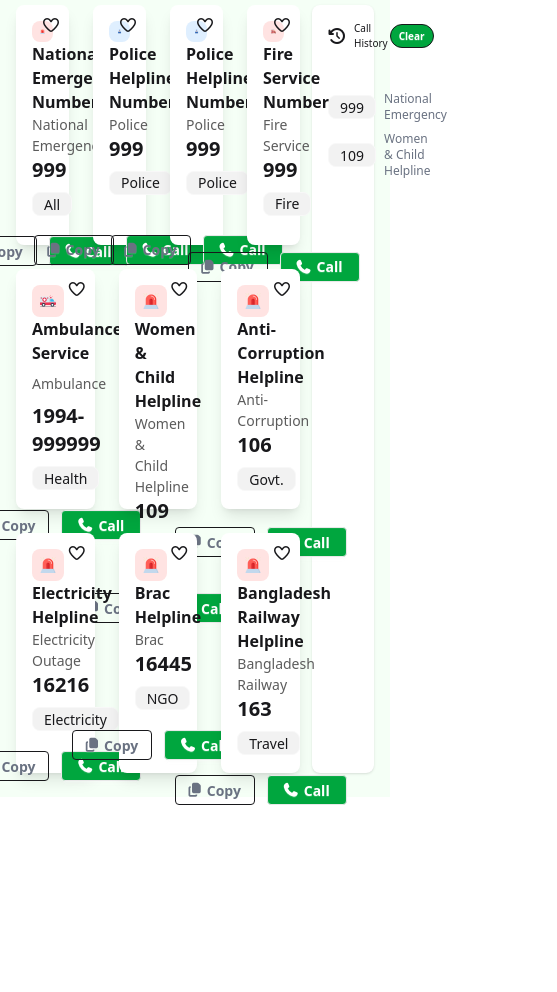
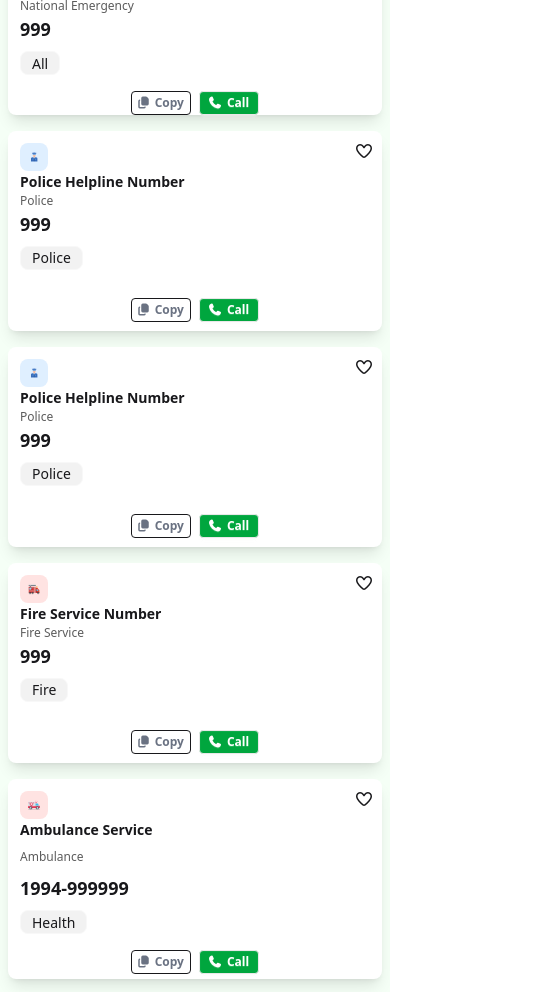
Before and after one commit to oniichan28/B12-A5-Emergency-Hotline, a plain HTML site: page index.html in a window 390 px wide. Shown: the part 361-1353 px from the top of the page, 557 px wide, since content can reach past the window. Before the commit the page ends 1166 px from the top, so only its background shows below. Drawn offline with nearby package versions, Linux system fonts and the light colour scheme.

Commit message:
responsive added for mobile display

```diff
--- a/index.html
+++ b/index.html
@@ -4,215 +4,199 @@
     <meta charset="UTF-8">
     <meta name="viewport" content="width=device-width, initial-scale=1.0">
     <title>Emergency Service Directory</title>
-    <!-- Daisy UI CDN -->
     <link href="https://cdn.jsdelivr.net/npm/daisyui@5" rel="stylesheet" type="text/css" />
-    <!-- Tailwind CSS CDN -->
-<script src="https://cdn.jsdelivr.net/npm/@tailwindcss/browser@4"></script>
-<!-- Font Awesome CDN -->
- <link rel="stylesheet" href="https://cdnjs.cloudflare.com/ajax/libs/font-awesome/7.0.0/css/all.min.css" integrity="sha512-DxV+EoADOkOygM4IR9yXP8Sb2qwgidEmeqAEmDKIOfPRQZOWbXCzLC6vjbZyy0vPisbH2SyW27+ddLVCN+OMzQ==" crossorigin="anonymous" referrerpolicy="no-referrer" />
+    <script src="https://cdn.jsdelivr.net/npm/@tailwindcss/browser@4"></script>
+    <link rel="stylesheet" href="https://cdnjs.cloudflare.com/ajax/libs/font-awesome/7.0.0/css/all.min.css" integrity="sha512-DxV+EoADOkOygM4IR9yXP8Sb2qwgidEmeqAEmDKIOfPRQZOWbXCzLC6vjbZyy0vPisbH2SyW27+ddLVCN+OMzQ==" crossorigin="anonymous" referrerpolicy="no-referrer" />
 </head>
 <body>
    <header>
-     <!-- Navbar Here -->
-     <div class="navbar bg-base-100 shadow-sd mt-5">
+     <div class="navbar bg-base-100 shadow-sd mt-5 px-2 md:px-0">
   <div class="flex-1">
-    <a class="btn btn-ghost text-xl">
-    <img src="./assets/logo.png" class="w-[50px] h-[50px]" alt="">
-    <h3 class="text-2xl text-[#006747] font-bold w-[135px]h-[45px] ">Emergency <br> Service</h3>
+    <a class="btn btn-ghost text-xl flex items-center gap-2">
+    <img src="./assets/logo.png" class="w-[40px] h-[40px] md:w-[50px] md:h-[50px]" alt="">
+    <h3 class="text-lg md:text-2xl text-[#006747] font-bold w-[110px] md:w-[135px] h-[35px] md:h-[45px]">Emergency <br> Service</h3>
   </a>
   </div>
-  <div class="flex-none flex items-center gap-4">
-    <div class="flex items-center gap-2">
-      <div class="w-[120px] h-[50px] rounded-[50px] justify-center items-center text-center content-center flex font-bold bg-[#41FF6B]/10 gap-2 opacity-10%">
+  <div class="flex-none flex items-center gap-2 md:gap-4">
+    <div class="flex items-center gap-1 md:gap-2">
+      <div class="w-[70px] md:w-[120px] h-[35px] md:h-[50px] rounded-[50px] justify-center items-center text-center content-center flex font-bold bg-[#41FF6B]/10 gap-1 md:gap-2 opacity-10%">
         <span id="heartCount" class="font-bold">0</span>
-      <img src="./assets/heart.png" class="w-[25px] h-[25px]" alt="">
+      <img src="./assets/heart.png" class="w-[18px] md:w-[25px] h-[18px] md:h-[25px]" alt="">
       </div>
-     <div class="w-[120px] h-[50px] rounded-[50px] justify-center items-center text-center content-center flex font-bold bg-[#41FF6B]/10 gap-2 opacity-10%"> <span id="coinCount" class="font-bold">100</span>
-      <img src="./assets/coin.png" class="w-[25px] h-[25px]" alt="">
+     <div class="w-[70px] md:w-[120px] h-[35px] md:h-[50px] rounded-[50px] justify-center items-center text-center content-center flex font-bold bg-[#41FF6B]/10 gap-1 md:gap-2 opacity-10%"> <span id="coinCount" class="font-bold">100</span>
+      <img src="./assets/coin.png" class="w-[18px] md:w-[25px] h-[18px] md:h-[25px]" alt="">
     </div>
-      <span id="" class="bg-[#00A63E] w-[120px] h-[50px] rounded-[50px] justify-center items-center text-center content-center text-white font-bold">0 Copy</span>
+      <span id="" class="bg-[#00A63E] w-[70px] md:w-[120px] h-[35px] md:h-[50px] rounded-[50px] justify-center items-center text-center content-center text-white font-bold text-xs md:text-base">0 Copy</span>
     </div>
   </div>
 </div>
-<!-- Banner Section Here -->
- <section class="bg-gradient-to-b from-[#013223] via-[#006747] to-[#013223] max-w-full h-[240px] flex flex-col justify-center items-center mt-4">
-  <img src="./assets/logo-dark.png" class="w-[90px] h-[90px]" alt="">
-  <h1 class="font-bold text-white text-4xl mt-2">Emergency Service Directory</h1>
-  <h3 class="font-semibold mt-4 text-white">Government Emergency Services at Your Fingertip – A Project by  Government of the People’s Republic of Bangladesh</h3>
+ <section class="bg-gradient-to-b from-[#013223] via-[#006747] to-[#013223] max-w-full h-[160px] md:h-[240px] flex flex-col justify-center items-center mt-4 px-2">
+  <img src="./assets/logo-dark.png" class="w-[60px] h-[60px] md:w-[90px] md:h-[90px]" alt="">
+  <h1 class="font-bold text-white text-2xl md:text-4xl mt-2 text-center">Emergency Service Directory</h1>
+  <h3 class="font-semibold mt-2 md:mt-4 text-white text-xs md:text-base text-center">Government Emergency Services at Your Fingertip – A Project by  Government of the People’s Republic of Bangladesh</h3>
  </section>
    </header>
 
-<!-- Card Section Here -->
-<main class="mx-auto px-4 py-6 md:py-10 grid grid-cols-5 gap-3 bg-[#F5FFF6]">
+<main class="mx-auto px-2 md:px-4 py-4 md:py-6 grid grid-cols-1 md:grid-cols-5 gap-3 bg-[#F5FFF6]">
 
-  <div class="col-span-4 flex flex-col gap-6">
+  <div class="md:col-span-4 flex flex-col gap-4 md:gap-6">
 
-    <div class="grid grid-cols-4 gap-6">
+    <div class="grid grid-cols-1 sm:grid-cols-2 md:grid-cols-4 gap-4 md:gap-6">
       <section>
-        <div class="h-[240px] card bg-white shadow-lg border-gray-500 p-4 relative">
+        <div class="h-[200px] md:h-[240px] card bg-white shadow-lg border-gray-500 p-3 md:p-4 relative">
           <button class="absolute top-2 right-2"><i class="fa-regular fa-heart"></i></button>
-          <img src="./assets/emergency.png" class="w-[32px] h-[32px] bg-[#FFE3E2] rounded-lg p-2" alt="">
-          <h3 class="font-bold text-[16px]">National Emergency <br> Number</h3>
-          <p class="text-[#5C5C5C] text-[14px]">National Emergency</p>
-          <h2 class="font-bold text-xl">999</h2>
+          <img src="./assets/emergency.png" class="w-[28px] h-[28px] md:w-[32px] md:h-[32px] bg-[#FFE3E2] rounded-lg p-2" alt="">
+          <h3 class="font-bold text-[14px] md:text-[16px]">National Emergency <br> Number</h3>
+          <p class="text-[#5C5C5C] text-[12px] md:text-[14px]">National Emergency</p>
+          <h2 class="font-bold text-lg md:text-xl">999</h2>
           <span class="badge bg-[#F2F2F2] mt-2">All</span>
-          <div class="flex justify-center gap-3 mt-5">
-            <button class="btn btn-outline w-[80px] h-[30px] text-gray-500"><i class="fa-solid fa-copy"></i> Copy</button>
-            <button class="btn bg-[#00A63E] call-btn
- text-white w-[80px] h-[30px]"><i class="fa-solid fa-phone"></i> Call</button>
+          <div class="flex justify-center gap-2 md:gap-3 mt-4 md:mt-5">
+            <button class="btn btn-outline w-[60px] md:w-[80px] h-[24px] md:h-[30px] text-gray-500 text-xs md:text-base"><i class="fa-solid fa-copy"></i> Copy</button>
+            <button class="btn bg-[#00A63E] call-btn text-white w-[60px] md:w-[80px] h-[24px] md:h-[30px] text-xs md:text-base"><i class="fa-solid fa-phone"></i> Call</button>
           </div>
         </div>
       </section>
       <section>
-        <div class="h-[240px] card bg-white shadow-lg border-gray-500 p-4 relative">
+        <div class="h-[200px] md:h-[240px] card bg-white shadow-lg border-gray-500 p-3 md:p-4 relative">
           <button class="absolute top-2 right-2"><i class="fa-regular fa-heart"></i></button>
-          <img src="./assets/police.png" class="w-[32px] h-[32px] bg-[#DFEFFF] rounded-lg p-2" alt="">
-          <h3 class="font-bold text-[16px]">Police Helpline Number</h3>
-          <p class="text-[#5C5C5C] text-[14px]">Police</p>
-          <h2 class="font-bold text-xl">999</h2>
+          <img src="./assets/police.png" class="w-[28px] h-[28px] md:w-[32px] md:h-[32px] bg-[#DFEFFF] rounded-lg p-2" alt="">
+          <h3 class="font-bold text-[14px] md:text-[16px]">Police Helpline Number</h3>
+          <p class="text-[#5C5C5C] text-[12px] md:text-[14px]">Police</p>
+          <h2 class="font-bold text-lg md:text-xl">999</h2>
           <span class="badge bg-[#F2F2F2] mt-2">Police</span>
-          <div class="flex justify-center gap-3 mt-10">
-            <button class="btn btn-outline w-[80px] h-[30px] text-gray-500"><i class="fa-solid fa-copy"></i> Copy</button>
-            <button class="btn bg-[#00A63E] call-btn text-white w-[80px] h-[30px]"><i class="fa-solid fa-phone"></i> Call</button>
+          <div class="flex justify-center gap-2 md:gap-3 mt-7 md:mt-10">
+            <button class="btn btn-outline w-[60px] md:w-[80px] h-[24px] md:h-[30px] text-gray-500 text-xs md:text-base"><i class="fa-solid fa-copy"></i> Copy</button>
+            <button class="btn bg-[#00A63E] call-btn text-white w-[60px] md:w-[80px] h-[24px] md:h-[30px] text-xs md:text-base"><i class="fa-solid fa-phone"></i> Call</button>
           </div>
         </div>
       </section>
       <section>
-        <div class="h-[240px] card bg-white shadow-lg border-gray-500 p-4 relative">
+        <div class="h-[200px] md:h-[240px] card bg-white shadow-lg border-gray-500 p-3 md:p-4 relative">
           <button class="absolute top-2 right-2"><i class="fa-regular fa-heart"></i></button>
-          <img src="./assets/police.png" class="w-[32px] h-[32px] bg-[#DFEFFF] rounded-lg p-2" alt="">
-          <h3 class="font-bold text-[16px]">Police Helpline Number</h3>
-          <p class="text-[#5C5C5C] text-[14px]">Police</p>
-          <h2 class="font-bold text-xl">999</h2>
+          <img src="./assets/police.png" class="w-[28px] h-[28px] md:w-[32px] md:h-[32px] bg-[#DFEFFF] rounded-lg p-2" alt="">
+          <h3 class="font-bold text-[14px] md:text-[16px]">Police Helpline Number</h3>
+          <p class="text-[#5C5C5C] text-[12px] md:text-[14px]">Police</p>
+          <h2 class="font-bold text-lg md:text-xl">999</h2>
           <span class="badge bg-[#F2F2F2] mt-2">Police</span>
-          <div class="flex justify-center gap-3 mt-10">
-            <button class="btn btn-outline w-[80px] h-[30px] text-gray-500"><i class="fa-solid fa-copy"></i> Copy</button>
-            <button class="btn bg-[#00A63E] call-btn
- text-white w-[80px] h-[30px]"><i class="fa-solid fa-phone"></i> Call</button>
+          <div class="flex justify-center gap-2 md:gap-3 mt-7 md:mt-10">
+            <button class="btn btn-outline w-[60px] md:w-[80px] h-[24px] md:h-[30px] text-gray-500 text-xs md:text-base"><i class="fa-solid fa-copy"></i> Copy</button>
+            <button class="btn bg-[#00A63E] call-btn text-white w-[60px] md:w-[80px] h-[24px] md:h-[30px] text-xs md:text-base"><i class="fa-solid fa-phone"></i> Call</button>
           </div>
         </div>
       </section>
        <section>
-        <div class="h-[240px] card bg-white shadow-lg border-gray-500 p-4 relative">
+        <div class="h-[200px] md:h-[240px] card bg-white shadow-lg border-gray-500 p-3 md:p-4 relative">
           <button class="absolute top-2 right-2"><i class="fa-regular fa-heart"></i></button>
-          <img src="./assets/fire-service.png" class="w-[32px] h-[32px] bg-[#FFE3E2] rounded-lg p-2" alt="">
-          <h3 class="font-bold text-[16px]">Fire Service Number</h3>
-          <p class="text-[#5C5C5C] text-[14px]">Fire Service</p>
-          <h2 class="font-bold text-xl">999</h2>
+          <img src="./assets/fire-service.png" class="w-[28px] h-[28px] md:w-[32px] md:h-[32px] bg-[#FFE3E2] rounded-lg p-2" alt="">
+          <h3 class="font-bold text-[14px] md:text-[16px]">Fire Service Number</h3>
+          <p class="text-[#5C5C5C] text-[12px] md:text-[14px]">Fire Service</p>
+          <h2 class="font-bold text-lg md:text-xl">999</h2>
           <span class="badge bg-[#F2F2F2] mt-2">Fire</span>
-          <div class="flex justify-center gap-3 mt-9">
-            <button class="btn btn-outline w-[80px] h-[30px] text-gray-500"><i class="fa-solid fa-copy"></i> Copy</button>
-            <button class="btn bg-[#00A63E] call-btn
- text-white w-[80px] h-[30px]"><i class="fa-solid fa-phone"></i> Call</button>
+          <div class="flex justify-center gap-2 md:gap-3 mt-7 md:mt-9">
+            <button class="btn btn-outline w-[60px] md:w-[80px] h-[24px] md:h-[30px] text-gray-500 text-xs md:text-base"><i class="fa-solid fa-copy"></i> Copy</button>
+            <button class="btn bg-[#00A63E] call-btn text-white w-[60px] md:w-[80px] h-[24px] md:h-[30px] text-xs md:text-base"><i class="fa-solid fa-phone"></i> Call</button>
           </div>
         </div>
       </section>
     </div>
 
-    <div class="grid grid-cols-3 gap-6">
+    <div class="grid grid-cols-1 sm:grid-cols-2 md:grid-cols-3 gap-4 md:gap-6">
         <section>
-<div class=" h-[240px] card bg-white shadow-lg border-gray-500 p-4 relative">
-  <button class="absolute top-2 right-2  "><i class="fa-regular fa-heart"></i></button>
-  <img src="./assets/ambulance.png" class="w-[32px] h-[32px] bg-[#FFE3E2] bg-cover bg-center rounded-lg p-2" alt="">
-  <h3 class="font-bold text-[16px] mt2-">Ambulance Service</h3>
-  <p class="text-[#5C5C5C] text-[14px] mt-2">Ambulance</p>
-  <h2 class="font-bold text-xl mt-2">1994-999999</h2>
-  <span class="badge bg-[#F2F2F2] mt-2 ">Health</span>
-  <div class="flex justify-center gap-3 mt-5 ">
-        <button class="btn btn-outline w-[80px] h-[30px] text-gray-500"><i class="fa-solid fa-copy"></i> Copy</button>
-        <button class="btn bg-[#00A63E] call-btn
- text-white w-[80px] h-[30px]"> <i class="fa-solid fa-phone"></i>Call</button>
+<div class="h-[200px] md:h-[240px] card bg-white shadow-lg border-gray-500 p-3 md:p-4 relative">
+  <button class="absolute top-2 right-2"><i class="fa-regular fa-heart"></i></button>
+  <img src="./assets/ambulance.png" class="w-[28px] h-[28px] md:w-[32px] md:h-[32px] bg-[#FFE3E2] bg-cover bg-center rounded-lg p-2" alt="">
+  <h3 class="font-bold text-[14px] md:text-[16px] mt2-">Ambulance Service</h3>
+  <p class="text-[#5C5C5C] text-[12px] md:text-[14px] mt-2">Ambulance</p>
+  <h2 class="font-bold text-lg md:text-xl mt-2">1994-999999</h2>
+  <span class="badge bg-[#F2F2F2] mt-2">Health</span>
+  <div class="flex justify-center gap-2 md:gap-3 mt-4 md:mt-5">
+        <button class="btn btn-outline w-[60px] md:w-[80px] h-[24px] md:h-[30px] text-gray-500 text-xs md:text-base"><i class="fa-solid fa-copy"></i> Copy</button>
+        <button class="btn bg-[#00A63E] call-btn text-white w-[60px] md:w-[80px] h-[24px] md:h-[30px] text-xs md:text-base"> <i class="fa-solid fa-phone"></i>Call</button>
       </div>
 </div>
   </section>
     <section>
-<div class=" h-[240px] card bg-white shadow-lg border-gray-500 p-4 relative">
-  <button class="absolute top-2 right-2  "><i class="fa-regular fa-heart"></i></button>
-  <img src="./assets/emergency.png" class="w-[32px] h-[32px] bg-[#FFE3E2] bg-cover bg-center rounded-lg p-2" alt="">
-  <h3 class="font-bold text-[16px]">Women & Child Helpline</h3>
-  <p class="text-[#5C5C5C] text-[14px]">Women & Child Helpline</p>
-  <h2 class="font-bold text-xl">109</h2>
-  <span class="badge bg-[#F2F2F2] mt-2 ">Help</span>
-  <div class="flex justify-center gap-3 mt-9 ">
-        <button class="btn btn-outline w-[80px] h-[30px] text-gray-500"><i class="fa-solid fa-copy"></i> Copy</button>
-        <button class="btn bg-[#00A63E] call-btn
- text-white w-[80px] h-[30px]"> <i class="fa-solid fa-phone"></i>Call</button>
+<div class="h-[200px] md:h-[240px] card bg-white shadow-lg border-gray-500 p-3 md:p-4 relative">
+  <button class="absolute top-2 right-2"><i class="fa-regular fa-heart"></i></button>
+  <img src="./assets/emergency.png" class="w-[28px] h-[28px] md:w-[32px] md:h-[32px] bg-[#FFE3E2] bg-cover bg-center rounded-lg p-2" alt="">
+  <h3 class="font-bold text-[14px] md:text-[16px]">Women & Child Helpline</h3>
+  <p class="text-[#5C5C5C] text-[12px] md:text-[14px]">Women & Child Helpline</p>
+  <h2 class="font-bold text-lg md:text-xl">109</h2>
+  <span class="badge bg-[#F2F2F2] mt-2">Help</span>
+  <div class="flex justify-center gap-2 md:gap-3 mt-7 md:mt-9">
+        <button class="btn btn-outline w-[60px] md:w-[80px] h-[24px] md:h-[30px] text-gray-500 text-xs md:text-base"><i class="fa-solid fa-copy"></i> Copy</button>
+        <button class="btn bg-[#00A63E] call-btn text-white w-[60px] md:w-[80px] h-[24px] md:h-[30px] text-xs md:text-base"> <i class="fa-solid fa-phone"></i>Call</button>
       </div>
 </div>
   </section>
     <section>
-<div class=" h-[240px] card bg-white shadow-lg border-gray-500 p-4 relative">
-  <button class="absolute top-2 right-2  "><i class="fa-regular fa-heart"></i></button>
-  <img src="./assets/emergency.png" class="w-[32px] h-[32px] bg-[#FFE3E2] bg-cover bg-center rounded-lg p-2" alt="">
-  <h3 class="font-bold text-[16px]">Anti-Corruption Helpline</h3>
-  <p class="text-[#5C5C5C] text-[14px]">Anti-Corruption</p>
-  <h2 class="font-bold text-xl">106</h2>
-  <span class="badge bg-[#F2F2F2] mt-2 ">Govt.</span>
-  <div class="flex justify-center gap-3 mt-9 ">
-        <button class="btn btn-outline w-[80px] h-[30px] text-gray-500"><i class="fa-solid fa-copy"></i> Copy</button>
-        <button class="btn bg-[#00A63E] call-btn
- text-white w-[80px] h-[30px]"> <i class="fa-solid fa-phone"></i>Call</button>
+<div class="h-[200px] md:h-[240px] card bg-white shadow-lg border-gray-500 p-3 md:p-4 relative">
+  <button class="absolute top-2 right-2"><i class="fa-regular fa-heart"></i></button>
+  <img src="./assets/emergency.png" class="w-[28px] h-[28px] md:w-[32px] md:h-[32px] bg-[#FFE3E2] bg-cover bg-center rounded-lg p-2" alt="">
+  <h3 class="font-bold text-[14px] md:text-[16px]">Anti-Corruption Helpline</h3>
+  <p class="text-[#5C5C5C] text-[12px] md:text-[14px]">Anti-Corruption</p>
+  <h2 class="font-bold text-lg md:text-xl">106</h2>
+  <span class="badge bg-[#F2F2F2] mt-2">Govt.</span>
+  <div class="flex justify-center gap-2 md:gap-3 mt-7 md:mt-9">
+        <button class="btn btn-outline w-[60px] md:w-[80px] h-[24px] md:h-[30px] text-gray-500 text-xs md:text-base"><i class="fa-solid fa-copy"></i> Copy</button>
+        <button class="btn bg-[#00A63E] call-btn text-white w-[60px] md:w-[80px] h-[24px] md:h-[30px] text-xs md:text-base"> <i class="fa-solid fa-phone"></i>Call</button>
       </div>
 </div>
   </section>
     </div>
 
-    <div class="grid grid-cols-3 gap-6">
+    <div class="grid grid-cols-1 sm:grid-cols-2 md:grid-cols-3 gap-4 md:gap-6">
       <section>
-<div class=" h-[240px] card bg-white shadow-lg border-gray-500 p-4 relative">
-  <button class="absolute top-2 right-2  "><i class="fa-regular fa-heart"></i></button>
-  <img src="./assets/emergency.png" class="w-[32px] h-[32px] bg-[#FFE3E2] bg-cover bg-center rounded-lg p-2" alt="">
-  <h3 class="font-bold text-[16px]">Electricity Helpline</h3>
-  <p class="text-[#5C5C5C] text-[14px]">Electricity Outage</p>
-  <h2 class="font-bold text-xl">16216</h2>
-  <span class="badge bg-[#F2F2F2] mt-2 ">Electricity</span>
-  <div class="flex justify-center gap-3 mt-5 ">
-        <button class="btn btn-outline w-[80px] h-[30px] text-gray-500"><i class="fa-solid fa-copy"></i> Copy</button>
-        <button class="btn bg-[#00A63E] call-btn
- text-white w-[80px] h-[30px]"> <i class="fa-solid fa-phone"></i>Call</button>
+<div class="h-[200px] md:h-[240px] card bg-white shadow-lg border-gray-500 p-3 md:p-4 relative">
+  <button class="absolute top-2 right-2"><i class="fa-regular fa-heart"></i></button>
+  <img src="./assets/emergency.png" class="w-[28px] h-[28px] md:w-[32px] md:h-[32px] bg-[#FFE3E2] bg-cover bg-center rounded-lg p-2" alt="">
+  <h3 class="font-bold text-[14px] md:text-[16px]">Electricity Helpline</h3>
+  <p class="text-[#5C5C5C] text-[12px] md:text-[14px]">Electricity Outage</p>
+  <h2 class="font-bold text-lg md:text-xl">16216</h2>
+  <span class="badge bg-[#F2F2F2] mt-2">Electricity</span>
+  <div class="flex justify-center gap-2 md:gap-3 mt-4 md:mt-5">
+        <button class="btn btn-outline w-[60px] md:w-[80px] h-[24px] md:h-[30px] text-gray-500 text-xs md:text-base"><i class="fa-solid fa-copy"></i> Copy</button>
+        <button class="btn bg-[#00A63E] call-btn text-white w-[60px] md:w-[80px] h-[24px] md:h-[30px] text-xs md:text-base"> <i class="fa-solid fa-phone"></i>Call</button>
       </div>
 </div>
   </section> <section>
-<div class=" h-[240px] card bg-white shadow-lg border-gray-500 p-4 relative">
-  <button class="absolute top-2 right-2  "><i class="fa-regular fa-heart"></i></button>
-  <img src="./assets/emergency.png" class="w-[32px] h-[32px] bg-[#FFE3E2] bg-cover bg-center rounded-lg p-2" alt="">
-  <h3 class="font-bold text-[16px]">Brac Helpline</h3>
-  <p class="text-[#5C5C5C] text-[14px]">Brac</p>
-  <h2 class="font-bold text-xl">16445</h2>
-  <span class="badge bg-[#F2F2F2] mt-2 ">NGO</span>
-  <div class="flex justify-center gap-3 mt-5 ">
-        <button class="btn btn-outline w-[80px] h-[30px] text-gray-500"><i class="fa-solid fa-copy"></i> Copy</button>
-        <button class="btn bg-[#00A63E] call-btn
- text-white w-[80px] h-[30px]"> <i class="fa-solid fa-phone"></i>Call</button>
+<div class="h-[200px] md:h-[240px] card bg-white shadow-lg border-gray-500 p-3 md:p-4 relative">
+  <button class="absolute top-2 right-2"><i class="fa-regular fa-heart"></i></button>
+  <img src="./assets/emergency.png" class="w-[28px] h-[28px] md:w-[32px] md:h-[32px] bg-[#FFE3E2] bg-cover bg-center rounded-lg p-2" alt="">
+  <h3 class="font-bold text-[14px] md:text-[16px]">Brac Helpline</h3>
+  <p class="text-[#5C5C5C] text-[12px] md:text-[14px]">Brac</p>
+  <h2 class="font-bold text-lg md:text-xl">16445</h2>
+  <span class="badge bg-[#F2F2F2] mt-2">NGO</span>
+  <div class="flex justify-center gap-2 md:gap-3 mt-4 md:mt-5">
+        <button class="btn btn-outline w-[60px] md:w-[80px] h-[24px] md:h-[30px] text-gray-500 text-xs md:text-base"><i class="fa-solid fa-copy"></i> Copy</button>
+        <button class="btn bg-[#00A63E] call-btn text-white w-[60px] md:w-[80px] h-[24px] md:h-[30px] text-xs md:text-base"> <i class="fa-solid fa-phone"></i>Call</button>
       </div>
 </div>
   </section> <section>
-<div class=" h-[240px] card bg-white shadow-lg border-gray-500 p-4 relative">
-  <button class="absolute top-2 right-2  "><i class="fa-regular fa-heart"></i></button>
-  <img src="./assets/emergency.png" class="w-[32px] h-[32px] bg-[#FFE3E2] bg-cover bg-center rounded-lg p-2" alt="">
-  <h3 class="font-bold text-[16px]">Bangladesh Railway Helpline </h3>
-  <p class="text-[#5C5C5C] text-[14px]">Bangladesh Railway</p>
-  <h2 class="font-bold text-xl">163</h2>
-  <span class="badge bg-[#F2F2F2] mt-2 ">Travel</span>
-  <div class="flex justify-center gap-3 mt-5 ">
-        <button class="btn btn-outline w-[80px] h-[30px] text-gray-500"><i class="fa-solid fa-copy"></i> Copy</button>
-        <button class="btn bg-[#00A63E] call-btn
- text-white w-[80px] h-[30px]"> <i class="fa-solid fa-phone"></i>Call</button>
+<div class="h-[200px] md:h-[240px] card bg-white shadow-lg border-gray-500 p-3 md:p-4 relative">
+  <button class="absolute top-2 right-2"><i class="fa-regular fa-heart"></i></button>
+  <img src="./assets/emergency.png" class="w-[28px] h-[28px] md:w-[32px] md:h-[32px] bg-[#FFE3E2] bg-cover bg-center rounded-lg p-2" alt="">
+  <h3 class="font-bold text-[14px] md:text-[16px]">Bangladesh Railway Helpline </h3>
+  <p class="text-[#5C5C5C] text-[12px] md:text-[14px]">Bangladesh Railway</p>
+  <h2 class="font-bold text-lg md:text-xl">163</h2>
+  <span class="badge bg-[#F2F2F2] mt-2">Travel</span>
+  <div class="flex justify-center gap-2 md:gap-3 mt-4 md:mt-5">
+        <button class="btn btn-outline w-[60px] md:w-[80px] h-[24px] md:h-[30px] text-gray-500 text-xs md:text-base"><i class="fa-solid fa-copy"></i> Copy</button>
+        <button class="btn bg-[#00A63E] call-btn text-white w-[60px] md:w-[80px] h-[24px] md:h-[30px] text-xs md:text-base"> <i class="fa-solid fa-phone"></i>Call</button>
       </div>
 </div>
   </section>
     </div>
   </div>
 
-  <div class="col-span-1 flex flex-col gap-6 bg-[#FFFFFF] p-4 rounded-lg shadow">
-    <div class="flex items-center justify-between mb-4">
-      <h2 class="text-[10px] flex items-center gap-2">
-        <i class="fa-solid fa-clock-rotate-left text-[16px] "></i> Call History
+  <div class="md:col-span-1 flex flex-col gap-4 md:gap-6 bg-[#FFFFFF] p-3 md:p-4 rounded-lg shadow mt-4 md:mt-0">
+    <div class="flex items-center justify-between mb-3 md:mb-4">
+      <h2 class="text-[12px] md:text-[10px] flex items-center gap-2">
+        <i class="fa-solid fa-clock-rotate-left text-[16px]"></i> Call History
       </h2>
       <button id="clearHistoryBtn" class="btn btn-xs btn-outline text-[10px] bg-[#00A63E] text-white rounded-2xl">Clear</button>
     </div>
     <ul id="historyList" class="space-y-2 text-gray-700">
-
       <li class="flex items-center gap-2">
         <span class="badge bg-[#F2F2F2]">999</span>
         <span class="text-xs text-gray-500">National Emergency</span>
@@ -225,8 +209,6 @@
   </div>
 
 </main>
-
-<!-- JS Connection -->
  <script src="./script.js"></script>
 </body>
 </html>
```
